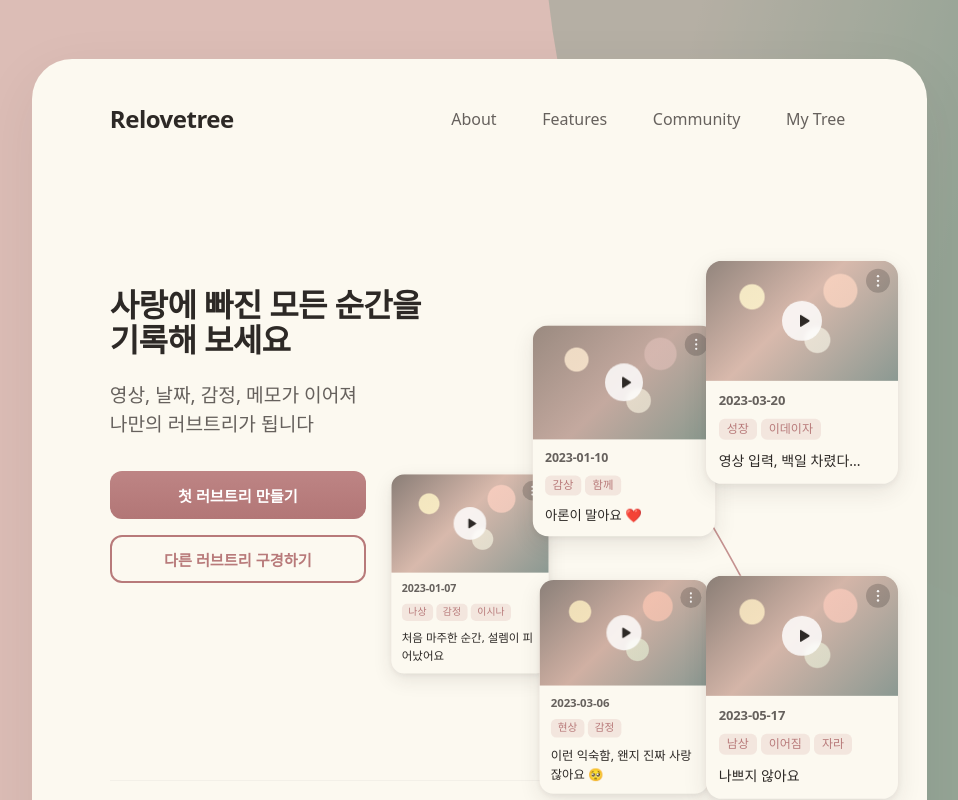
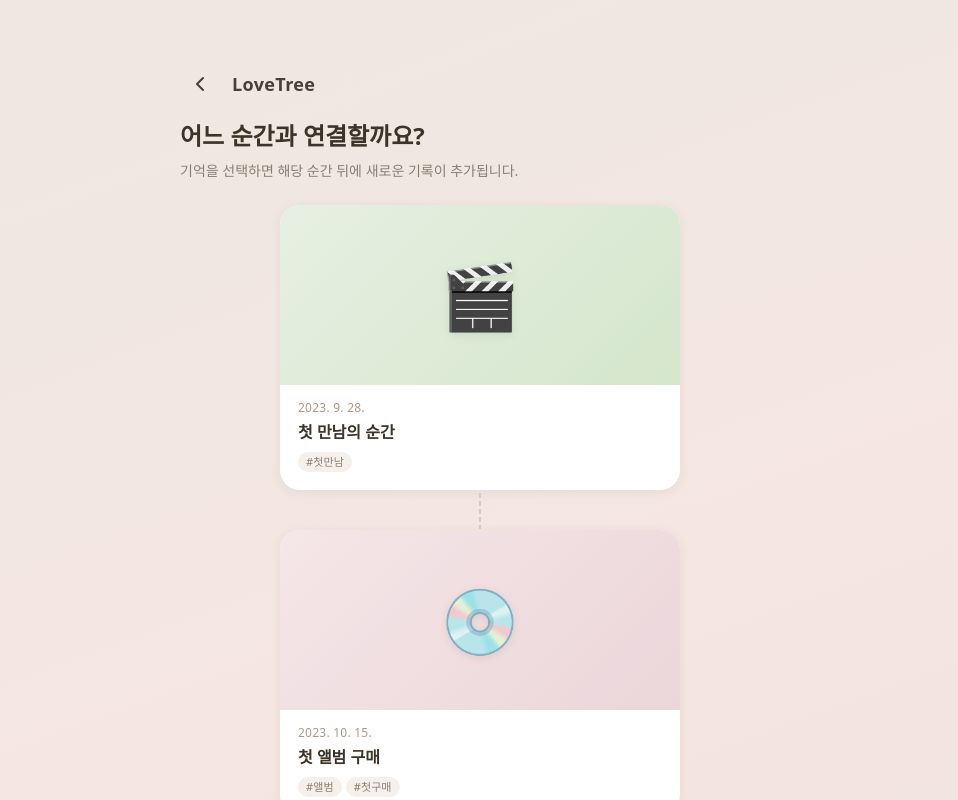
Before and after one commit to skerishKang/lovetree3.0, a React (Vite) app: page /memory/connect-demo in a window 1280 px wide. Before the commit this address led to /. Shown: the top 800 px of the page, without its empty margins (160-1118 px from the left). Built offline with nearby package versions, Linux system fonts and the light colour scheme.

Commit message:
feat: implement LT3-MEMORY-001 baseline

```diff
--- a/src/App.tsx
+++ b/src/App.tsx
@@ -3,6 +3,7 @@ import HomePage from "./components/HomePage";
 import CommunityPage from "./components/CommunityPage";
 import AuthLoginPage from "./components/AuthLoginPage";
 import TreeDetailPage from "./components/TreeDetailPage";
+import MemoryConnectPage from "./components/MemoryConnectPage";
 
 function App() {
   return (
@@ -12,6 +13,7 @@ function App() {
         <Route path="/community" element={<CommunityPage />} />
         <Route path="/login" element={<AuthLoginPage />} />
         <Route path="/tree/community-demo" element={<TreeDetailPage />} />
+        <Route path="/memory/connect-demo" element={<MemoryConnectPage />} />
         <Route path="*" element={<Navigate to="/" replace />} />
       </Routes>
     </BrowserRouter>
--- /dev/null
+++ b/src/components/MemoryConnectPage.module.css
@@ -0,0 +1,280 @@
+/* MemoryConnectPage — 모바일 우선 레이아웃 */
+
+/* ===== 배경 ===== */
+.page {
+  min-height: 100vh;
+  background: linear-gradient(160deg, #ede8e0 0%, #f5e6e1 40%, #f0e2dc 70%, #e8e0da 100%);
+  display: flex;
+  flex-direction: column;
+  align-items: center;
+  padding: 0 16px 24px;
+  /* 모바일 ~390px 중앙 정렬 */
+  max-width: 100%;
+}
+
+/* ===== 상단바 ===== */
+.topBar {
+  display: flex;
+  align-items: center;
+  gap: 12px;
+  width: 100%;
+  max-width: 600px;
+  padding: 56px 0 0;
+  margin-bottom: 8px;
+}
+
+.backButton {
+  display: flex;
+  align-items: center;
+  justify-content: center;
+  width: 40px;
+  height: 40px;
+  border: none;
+  border-radius: 50%;
+  background: transparent;
+  color: #4a3f35;
+  cursor: default;
+  flex-shrink: 0;
+}
+
+.backButton:focus-visible {
+  outline: 2px solid #8b7a6b;
+  outline-offset: 2px;
+}
+
+.logo {
+  font-size: 18px;
+  font-weight: 700;
+  color: #4a3f35;
+  letter-spacing: 0.02em;
+}
+
+/* ===== 제목 영역 ===== */
+.intro {
+  width: 100%;
+  max-width: 600px;
+  padding: 8px 0 24px;
+}
+
+.title {
+  font-size: 24px;
+  font-weight: 700;
+  color: #3d3429;
+  margin: 0;
+  line-height: 1.35;
+  word-break: keep-all;
+}
+
+.description {
+  font-size: 14px;
+  color: #8a7e72;
+  margin: 8px 0 0;
+  line-height: 1.5;
+  word-break: keep-all;
+}
+
+/* ===== 트리 구조 ===== */
+.treeSection {
+  position: relative;
+  width: 100%;
+  max-width: 600px;
+}
+
+/* 중앙 연결선 (점선) */
+.connectorLine {
+  position: absolute;
+  top: 0;
+  bottom: 96px; /* CTA 영역 위에서 끝남 */
+  left: 50%;
+  transform: translateX(-50%);
+  width: 2px;
+  background: repeating-linear-gradient(
+    to bottom,
+    #d4cdc4 0px,
+    #d4cdc4 4px,
+    transparent 4px,
+    transparent 8px
+  );
+  pointer-events: none;
+  z-index: 0;
+}
+
+.nodeList {
+  list-style: none;
+  margin: 0;
+  padding: 0;
+  display: flex;
+  flex-direction: column;
+  align-items: center;
+  gap: 0;
+  position: relative;
+  z-index: 1;
+}
+
+.nodeItem {
+  display: flex;
+  flex-direction: column;
+  align-items: center;
+  width: 100%;
+}
+
+/* ===== 노드 카드 ===== */
+.nodeCard {
+  width: 100%;
+  max-width: 360px;
+  border-radius: 20px;
+  overflow: hidden;
+  background: #ffffff;
+  box-shadow: 0 2px 12px rgba(0, 0, 0, 0.06);
+  cursor: default;
+  transition: box-shadow 0.2s;
+}
+
+.nodeCard:focus-visible {
+  outline: 2px solid #8b7a6b;
+  outline-offset: 2px;
+}
+
+/* 선택 상태 */
+.nodeSelected {
+  box-shadow: 0 0 0 2.5px #8b7a6b, 0 6px 24px rgba(0, 0, 0, 0.1);
+}
+
+/* ===== 아이콘 영역 — 색상별 변형 ===== */
+.iconArea {
+  display: flex;
+  align-items: center;
+  justify-content: center;
+  height: 160px;
+  position: relative;
+}
+
+.iconColor_green {
+  background: linear-gradient(135deg, #e6f0e2 0%, #d4e6cc 100%);
+}
+
+.iconColor_pink {
+  background: linear-gradient(135deg, #f5e6e8 0%, #ebd6da 100%);
+}
+
+.iconColor_brown {
+  background: linear-gradient(135deg, #f0e8df 0%, #e4d9cb 100%);
+}
+
+.emoji {
+  font-size: 56px;
+  line-height: 1;
+  filter: drop-shadow(0 2px 4px rgba(0, 0, 0, 0.08));
+}
+
+/* ===== 텍스트 영역 ===== */
+.textArea {
+  padding: 14px 18px 18px;
+  display: flex;
+  flex-direction: column;
+  gap: 4px;
+}
+
+.date {
+  font-size: 12px;
+  color: #a89a8c;
+  letter-spacing: 0.02em;
+}
+
+.nodeTitle {
+  font-size: 16px;
+  font-weight: 600;
+  color: #3d3429;
+  line-height: 1.4;
+  word-break: keep-all;
+}
+
+.tags {
+  display: flex;
+  flex-wrap: wrap;
+  gap: 4px;
+  margin-top: 4px;
+}
+
+.tag {
+  font-size: 11px;
+  color: #8a7e72;
+  background: #f5f0eb;
+  padding: 2px 8px;
+  border-radius: 10px;
+  letter-spacing: 0.01em;
+}
+
+/* ===== 노드 간 연결 점선 ===== */
+.nodeConnector {
+  display: flex;
+  justify-content: center;
+  padding: 4px 0;
+  height: 40px;
+  flex-shrink: 0;
+}
+
+.nodeConnector svg {
+  display: block;
+}
+
+/* ===== 하단 CTA 영역 ===== */
+.ctaArea {
+  width: 100%;
+  max-width: 600px;
+  margin-top: 24px;
+}
+
+.ctaPanel {
+  background: #ffffff;
+  border-radius: 24px;
+  padding: 20px 20px 28px;
+  box-shadow: 0 -2px 16px rgba(0, 0, 0, 0.04);
+}
+
+.ctaButton {
+  width: 100%;
+  padding: 18px 24px;
+  border: none;
+  border-radius: 16px;
+  background: #4a3f35;
+  color: #ffffff;
+  font-size: 16px;
+  font-weight: 600;
+  letter-spacing: 0.01em;
+  cursor: default;
+  transition: background 0.2s;
+}
+
+.ctaButton:focus-visible {
+  outline: 2px solid #ffffff;
+  outline-offset: 2px;
+  box-shadow: 0 0 0 4px #4a3f35;
+}
+
+/* ===== 데스크톱 확장 ===== */
+@media (min-width: 768px) {
+  .page {
+    padding: 0 24px 40px;
+  }
+
+  .topBar {
+    padding-top: 64px;
+  }
+
+  .nodeCard {
+    max-width: 400px;
+  }
+
+  .iconArea {
+    height: 180px;
+  }
+
+  .emoji {
+    font-size: 64px;
+  }
+
+  .ctaPanel {
+    padding: 24px 32px 32px;
+  }
+}
--- /dev/null
+++ b/src/components/MemoryConnectPage.tsx
@@ -0,0 +1,87 @@
+import { MOCK_MEMORY_CONNECT } from "../data/memoryConnectMockData";
+import styles from "./MemoryConnectPage.module.css";
+
+export default function MemoryConnectPage() {
+  const data = MOCK_MEMORY_CONNECT;
+
+  return (
+    <div className={styles.page}>
+      {/* 상단 뒤로 가기 + 로고 */}
+      <header className={styles.topBar}>
+        <button type="button" className={styles.backButton} aria-label="뒤로 가기">
+          <svg width="24" height="24" viewBox="0 0 24 24" fill="none" aria-hidden="true">
+            <path d="M15 18L9 12L15 6" stroke="currentColor" strokeWidth="2" strokeLinecap="round" strokeLinejoin="round" />
+          </svg>
+        </button>
+        <span className={styles.logo}>LoveTree</span>
+      </header>
+
+      {/* 제목 영역 */}
+      <section className={styles.intro}>
+        <h1 className={styles.title}>{data.title}</h1>
+        {data.description && (
+          <p className={styles.description}>{data.description}</p>
+        )}
+      </section>
+
+      {/* 트리 구조 */}
+      <section className={styles.treeSection} aria-label="기억 노드 목록">
+        <div className={styles.connectorLine} aria-hidden="true" />
+        <ul className={styles.nodeList}>
+          {data.nodes.map((node, index) => (
+            <li key={node.id} className={styles.nodeItem}>
+              <div
+                className={`${styles.nodeCard} ${
+                  node.isSelected ? styles.nodeSelected : ""
+                }`}
+                role="button"
+                aria-current={node.isSelected ? "true" : undefined}
+                tabIndex={-1}
+              >
+                {/* 아이콘 영역 */}
+                <div
+                  className={`${styles.iconArea} ${
+                    styles[`iconColor_${node.colorKey}`]
+                  }`}
+                >
+                  <span className={styles.emoji} aria-hidden="true">
+                    {node.emoji}
+                  </span>
+                </div>
+                {/* 텍스트 영역 */}
+                <div className={styles.textArea}>
+                  <span className={styles.date}>{node.date}</span>
+                  <strong className={styles.nodeTitle}>{node.title}</strong>
+                  <div className={styles.tags}>
+                    {node.tags.map((tag) => (
+                      <span key={tag} className={styles.tag}>
+                        {tag}
+                      </span>
+                    ))}
+                  </div>
+                </div>
+              </div>
+              {/* 노드 사이 연결 점선 노드 (마지막 제외) */}
+              {index < data.nodes.length - 1 && (
+                <div className={styles.nodeConnector} aria-hidden="true">
+                  <svg width="2" height="32" viewBox="0 0 2 32" fill="none" aria-hidden="true">
+                    <line x1="1" y1="0" x2="1" y2="32" stroke="#d4cdc4" strokeWidth="2" strokeDasharray="4 4" />
+                  </svg>
+                </div>
+              )}
+            </li>
+          ))}
+        </ul>
+      </section>
+
+      {/* 하단 CTA */}
+      <div className={styles.ctaArea}>
+        <div className={styles.ctaPanel}>
+          <button type="button" className={styles.ctaButton}>
+            {data.ctaText}
+          </button>
+        </div>
+      </div>
+    </div>
+  );
+}
--- /dev/null
+++ b/src/data/memoryConnectMockData.ts
@@ -0,0 +1,69 @@
+/**
+ * LT3-MEMORY-001 — 정적 목업 데이터
+ * 실제 API/Firebase 호출 없음
+ * 고정 selected 노드 포함
+ */
+
+export interface MemoryConnectNode {
+  id: string;
+  date: string;
+  title: string;
+  tags: string[];
+  emoji: string;
+  /** muted 색상 키 — css 변수 매핑 */
+  colorKey: "green" | "pink" | "brown";
+  isSelected: boolean;
+}
+
+export interface MemoryConnectData {
+  title: string;
+  description: string;
+  nodes: MemoryConnectNode[];
+  ctaText: string;
+  selectedNodeId: string;
+}
+
+export const MOCK_MEMORY_CONNECT: MemoryConnectData = {
+  title: "어느 순간과 연결할까요?",
+  description: "기억을 선택하면 해당 순간 뒤에 새로운 기록이 추가됩니다.",
+  ctaText: "이 순간 뒤에 연결하기",
+  selectedNodeId: "mem-node-4",
+  nodes: [
+    {
+      id: "mem-node-1",
+      date: "2023. 9. 28.",
+      title: "첫 만남의 순간",
+      tags: ["#첫만남"],
+      emoji: "🎬",
+      colorKey: "green",
+      isSelected: false,
+    },
+    {
+      id: "mem-node-2",
+      date: "2023. 10. 15.",
+      title: "첫 앨범 구매",
+      tags: ["#앨범", "#첫구매"],
+      emoji: "💿",
+      colorKey: "pink",
+      isSelected: false,
+    },
+    {
+      id: "mem-node-3",
+      date: "2023. 11. 20.",
+      title: "콘서트 직캠",
+      tags: ["#콘서트", "#직캠"],
+      emoji: "🎤",
+      colorKey: "green",
+      isSelected: false,
+    },
+    {
+      id: "mem-node-4",
+      date: "2024. 1. 7.",
+      title: "컴백 D-Day",
+      tags: ["#컴백", "#신곡"],
+      emoji: "🌟",
+      colorKey: "brown",
+      isSelected: true,
+    },
+  ],
+};
```
Also changed, not shown: 4 other files (tests, documents, lock files or other folders).
